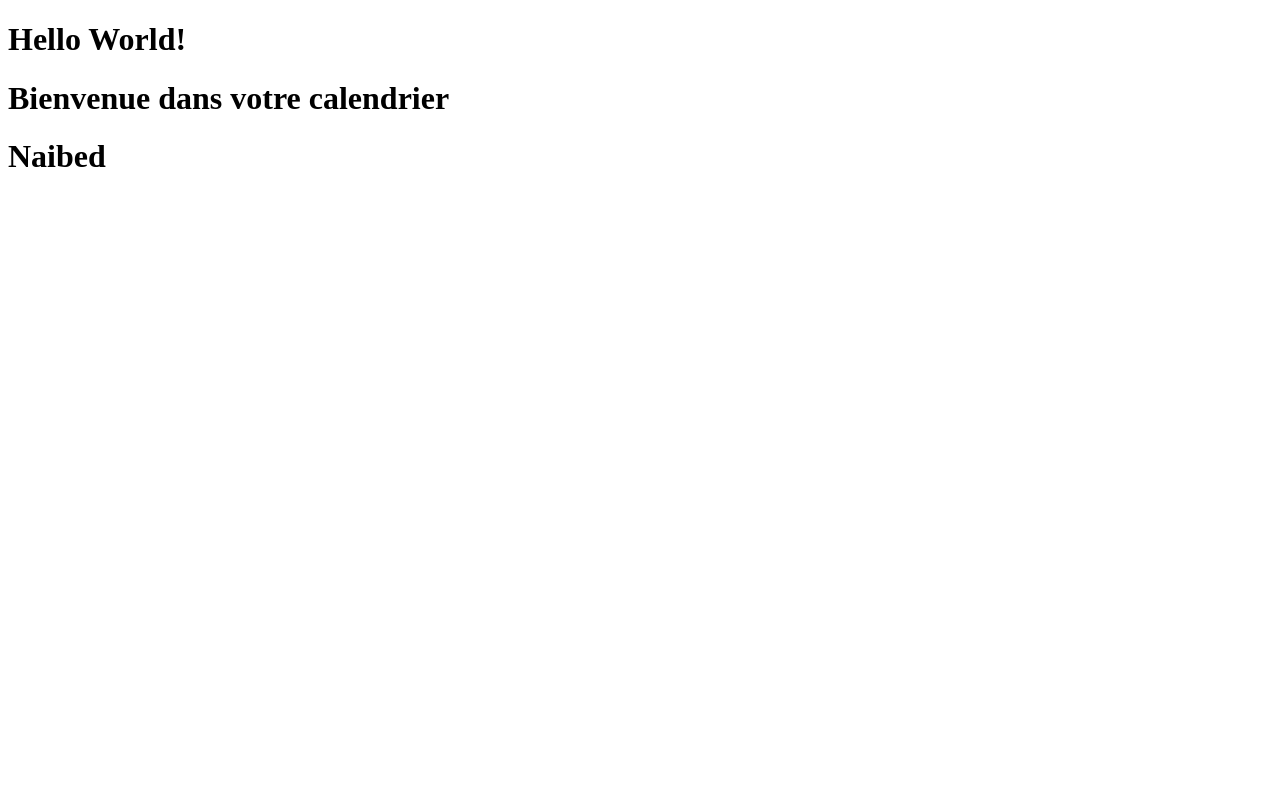
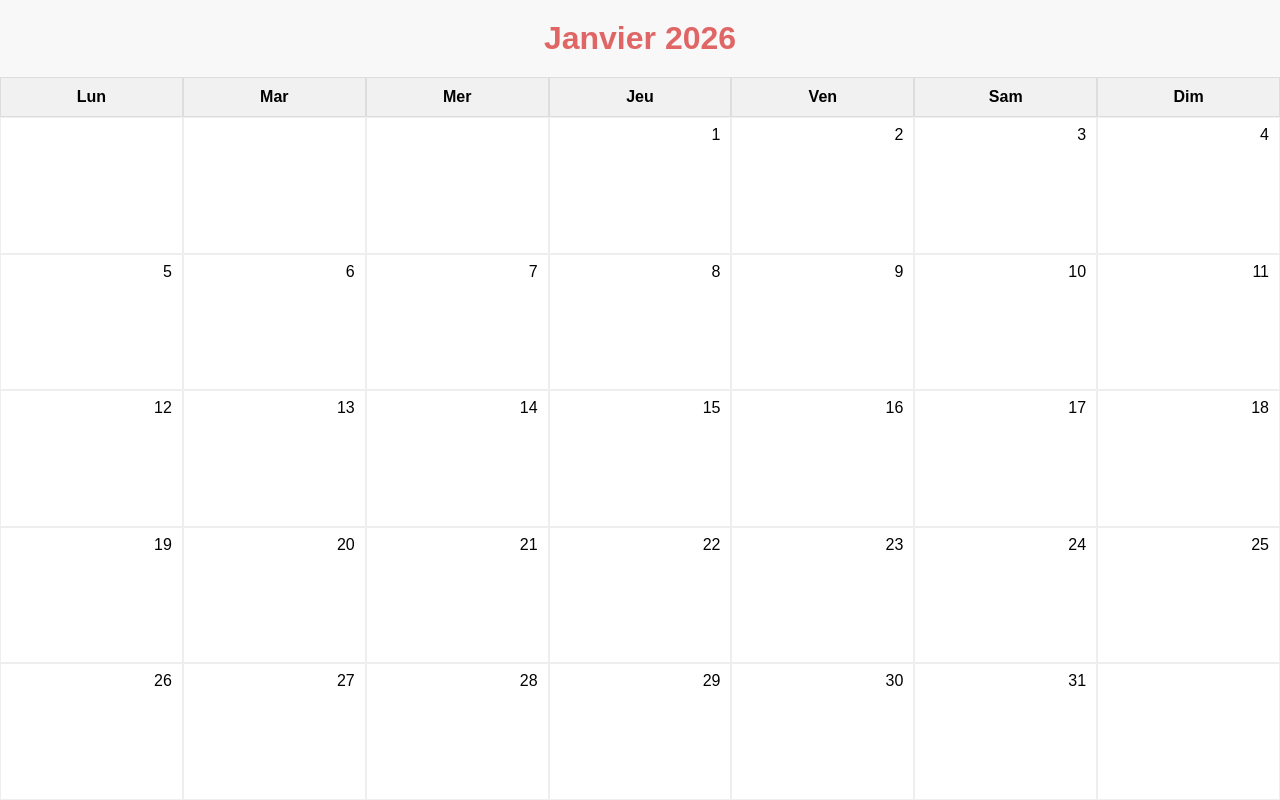
Before and after one commit to thomas-merlen/projet-gestionnaire-tache, a plain HTML site: page index.html in a window 1280 px wide. Drawn offline with Linux system fonts and the light colour scheme.

Commit message:
Développement de l’interface utilisateurs du site d’un simple calendrier

```diff
--- a/index.html
+++ b/index.html
@@ -7,8 +7,60 @@
     <link rel="stylesheet" href="style.css">
 </head>
 <body>
-    <h1>Hello World!</h1>
-	<h1>Bienvenue dans votre calendrier</h1>
-    <h1>Naibed</h1>
+  <header>Janvier 2026</header>
+
+  <div class="calendar">
+    <div class="day-names">
+      <div class="day-name">Lun</div>
+      <div class="day-name">Mar</div>
+      <div class="day-name">Mer</div>
+      <div class="day-name">Jeu</div>
+      <div class="day-name">Ven</div>
+      <div class="day-name">Sam</div>
+      <div class="day-name">Dim</div>
+    </div>
+
+    <div class="days">
+      <div class="empty"></div>
+      <div class="empty"></div>
+      <div class="empty"></div>
+      <div class="day">1</div>
+      <div class="day">2</div>
+      <div class="day">3</div>
+      <div class="day">4</div>
+
+      <div class="day">5</div>
+      <div class="day">6</div>
+      <div class="day">7</div>
+      <div class="day">8</div>
+      <div class="day">9</div>
+      <div class="day">10</div>
+      <div class="day">11</div>
+
+      <div class="day">12</div>
+      <div class="day">13</div>
+      <div class="day">14</div>
+      <div class="day">15</div>
+      <div class="day">16</div>
+      <div class="day">17</div>
+      <div class="day">18</div>
+
+      <div class="day">19</div>
+      <div class="day">20</div>
+      <div class="day">21</div>
+      <div class="day">22</div>
+      <div class="day">23</div>
+      <div class="day">24</div>
+      <div class="day">25</div>
+
+      <div class="day">26</div>
+      <div class="day">27</div>
+      <div class="day">28</div>
+      <div class="day">29</div>
+      <div class="day">30</div>
+      <div class="day">31</div>
+      <div class="empty"></div>
+    </div>
+  </div>
 </body>
 </html>
--- a/style.css
+++ b/style.css
@@ -0,0 +1,64 @@
+*{
+  margin: 0;
+  padding: 0;
+  box-sizing: border-box;
+}
+
+html, body{
+  height: 100%;
+  width: 100%;
+  font-family: Arial, sans-serif;
+}
+
+body{
+  display: flex;
+  flex-direction: column;
+  background-color: #fff;
+}
+
+header{
+  text-align: center;
+  padding: 20px 0;
+  background-color: #f8f8f8;
+  font-size: 2em;
+  color: #e06666;
+  font-weight: bold;
+}
+
+.calendar{
+  flex: 1;
+  display: grid;
+  grid-template-rows: auto 1fr;
+}
+
+.day-names, .days{
+  display: grid;
+  grid-template-columns: repeat(7, 1fr);
+  width: 100%;
+}
+
+.day-name{
+  text-align: center;
+  padding: 10px 0;
+  background-color: #f1f1f1;
+  font-weight: bold;
+  border: 1px solid #ddd;
+}
+
+.day, .empty{
+  border: 1px solid #eee;
+  text-align: right;
+  padding: 8px 10px;
+  font-size: 1em;
+  background-color: white;
+}
+
+.day:hover{
+  background-color: #ffecec;
+  cursor: pointer;
+}
+
+.days{
+  height: 100%;
+  grid-auto-rows: 1fr;
+}
```
Also changed, not shown: 1 other file.
